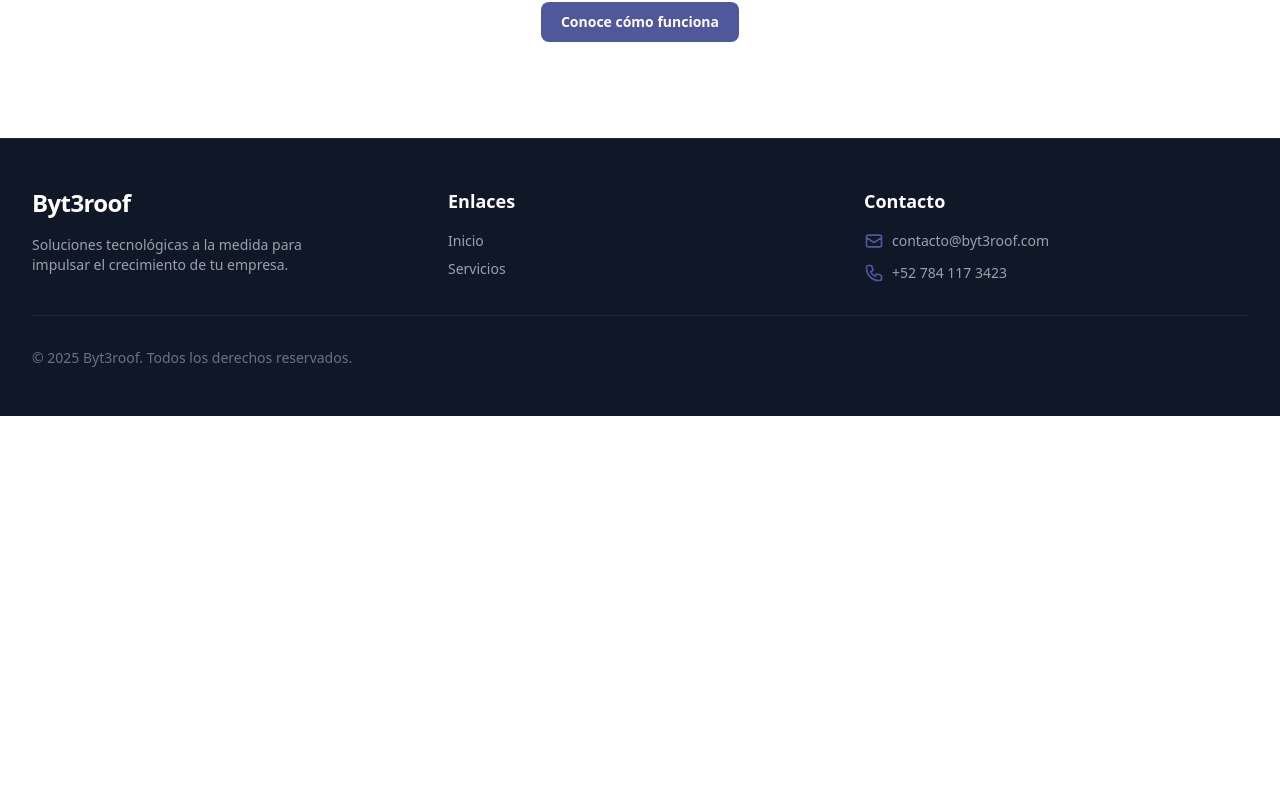
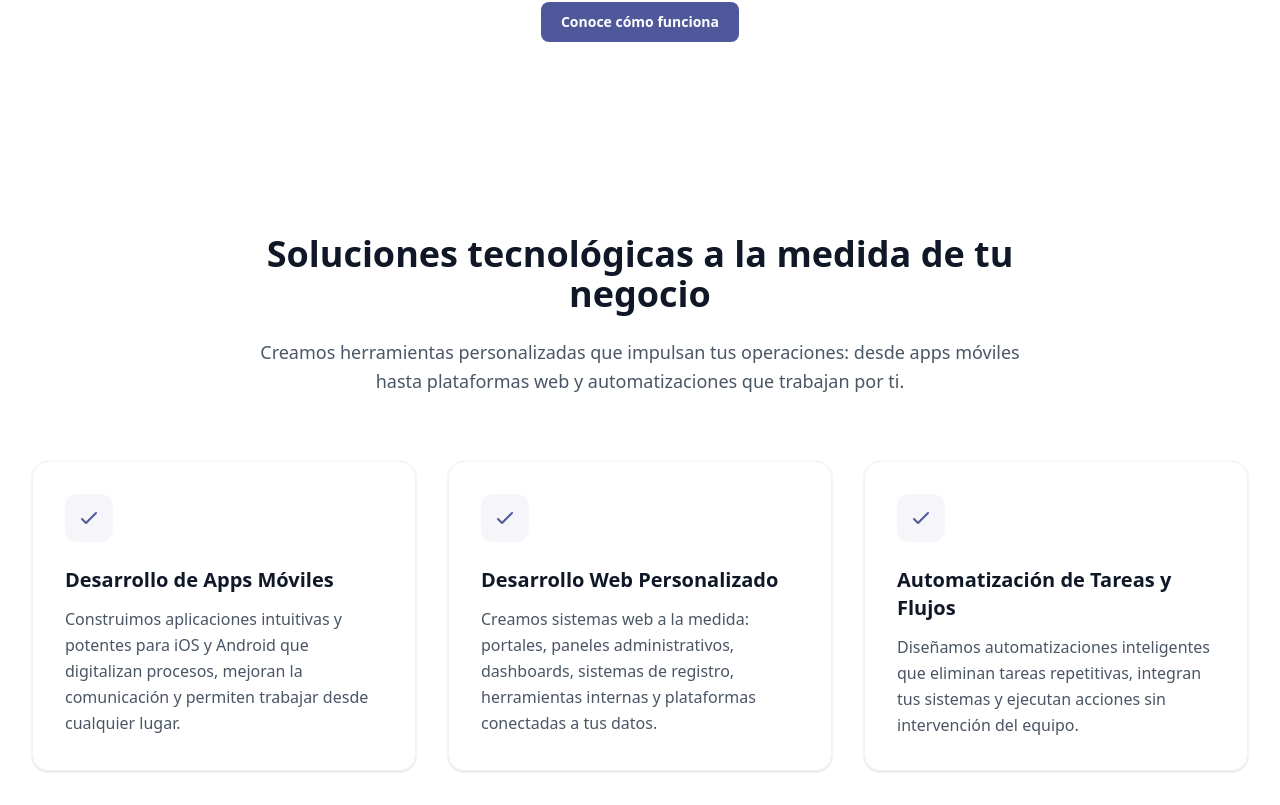
Before and after one commit to byt3roof/webpage, a React (Vite) app: page /services in a window 1280 px wide. Shown: the part 1695-2500 px from the top of the page. Before the commit the page ends 2111 px from the top, so only its background shows below. Built offline with nearby package versions, Linux system fonts and the light colour scheme.

Commit message:
[FEAT] custom solutions showcase in '/services' route

```diff
--- a/src/pages/Services.jsx
+++ b/src/pages/Services.jsx
@@ -1,11 +1,13 @@
 import { ServicesHero } from "../components/services/ServicesHero";
 import { EnterpriseSoftware } from "../components/services/EnterpriseSoftware";
+import { CustomSolutions } from "../components/services/CustomSolutions";
 
 export const Services = () => {
     return (
         <>
             <ServicesHero />
             <EnterpriseSoftware />
+            <CustomSolutions />
         </>
     )
 }
```
